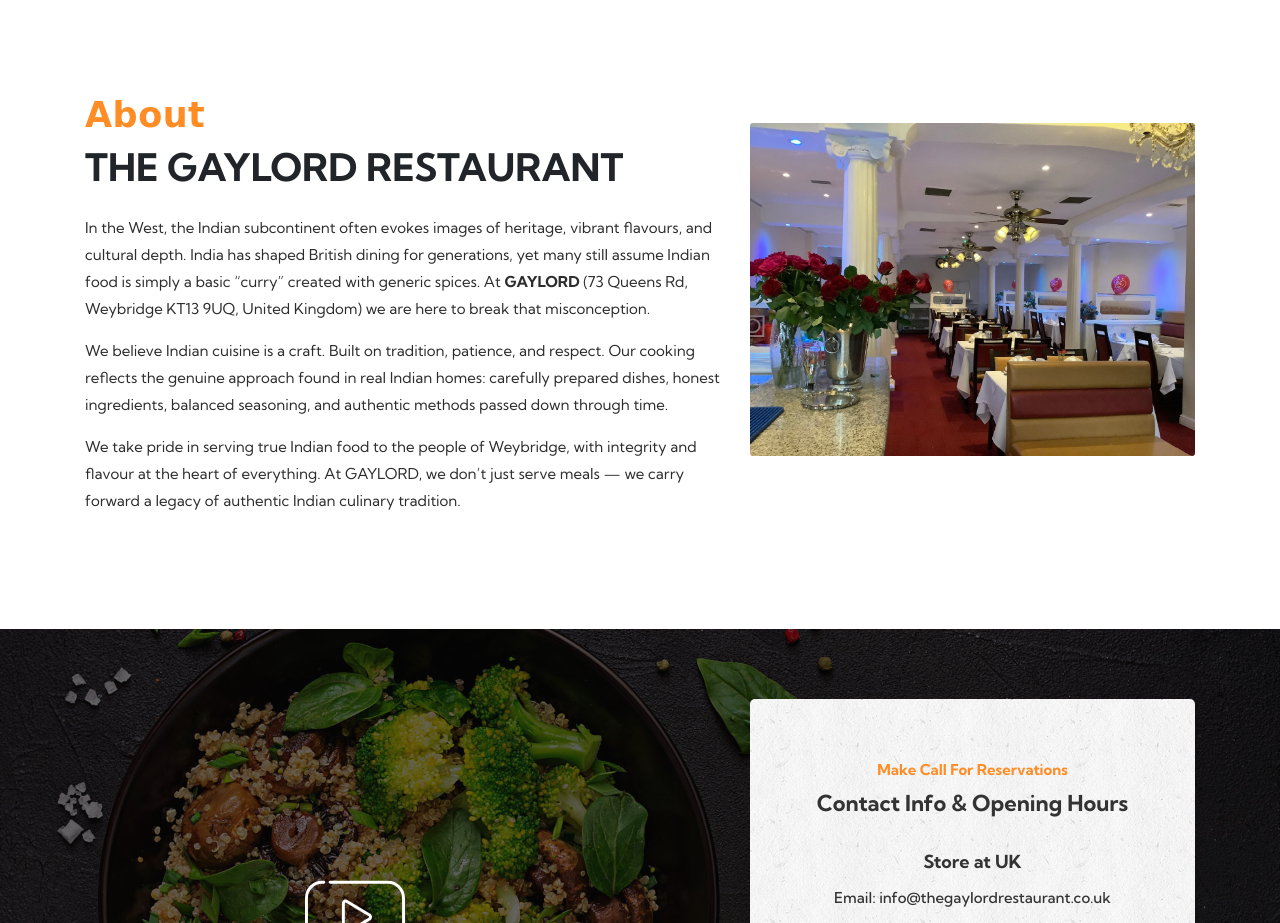
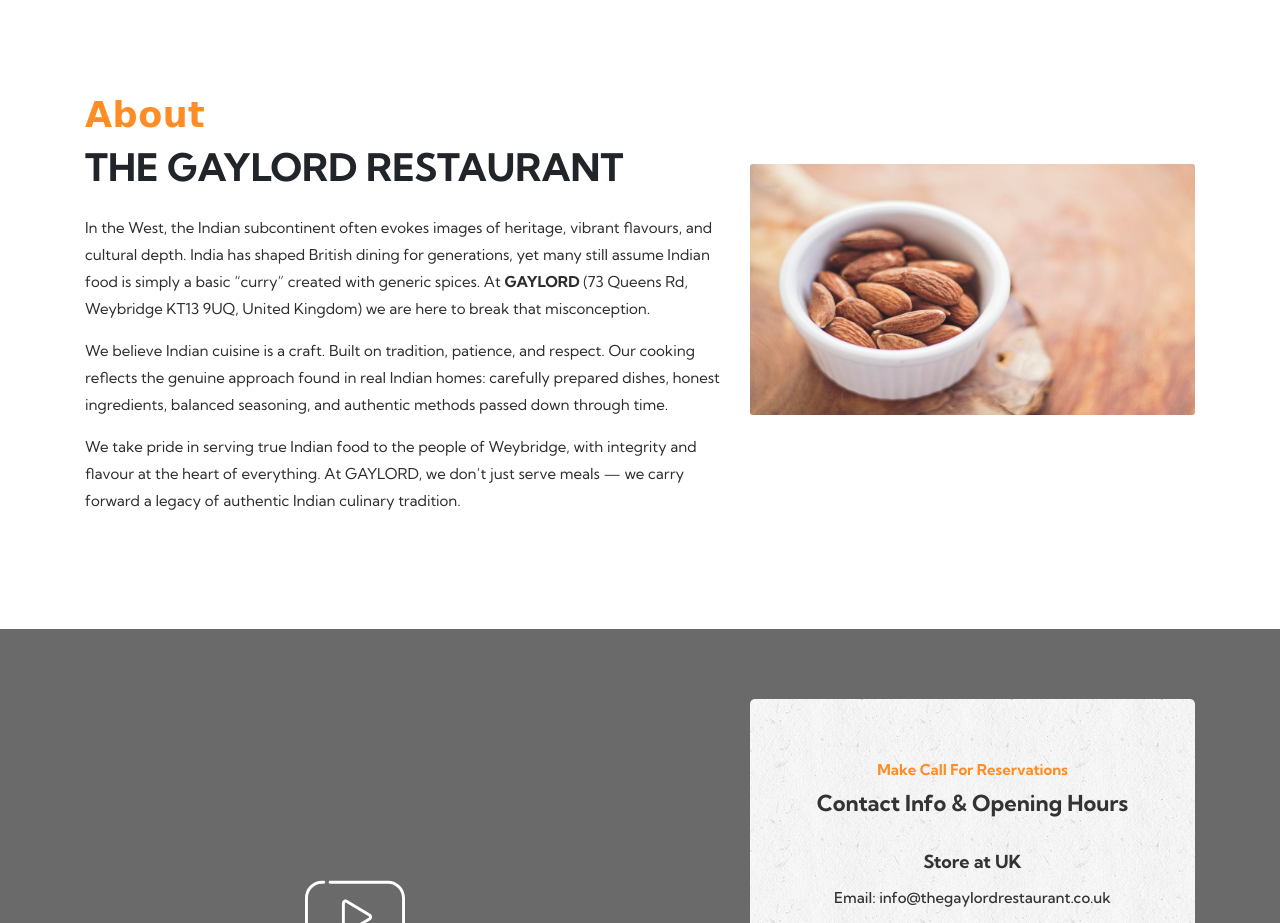
Before and after one commit to minardigitalofficial-cyber/gaylord-restaurant, a plain HTML site: page index.html in a window 1280 px wide. Shown: the part 802-1725 px from the top of the page. Drawn offline with nearby package versions, Linux system fonts and the light colour scheme; a web font is replaced by a local one.

Commit message:
changing about image and remove unneccesary images

```diff
--- a/index.html
+++ b/index.html
@@ -375,7 +375,7 @@
                     <div class="col-lg-5 col-md-12">
                         <div class="about-img pb-lg-4 mb-lg-4">
                             <div>
-                                <img src="assets/img/about.jpg" alt="" />
+                                <img src="assets/img/19.jpg" alt="" />
                             </div>
                             <!-- <div class="about-img-2">
                                 <img src="assets/img/about-2.jpg" alt="" />
```
Also changed, not shown: assets/img/19.jpg (added), assets/img/about.jpg (deleted), assets/img/banner-bg.jpg (deleted), assets/img/side1.jpg (deleted), assets/img/side2.jpg (deleted), assets/img/side5.jpg (deleted).
